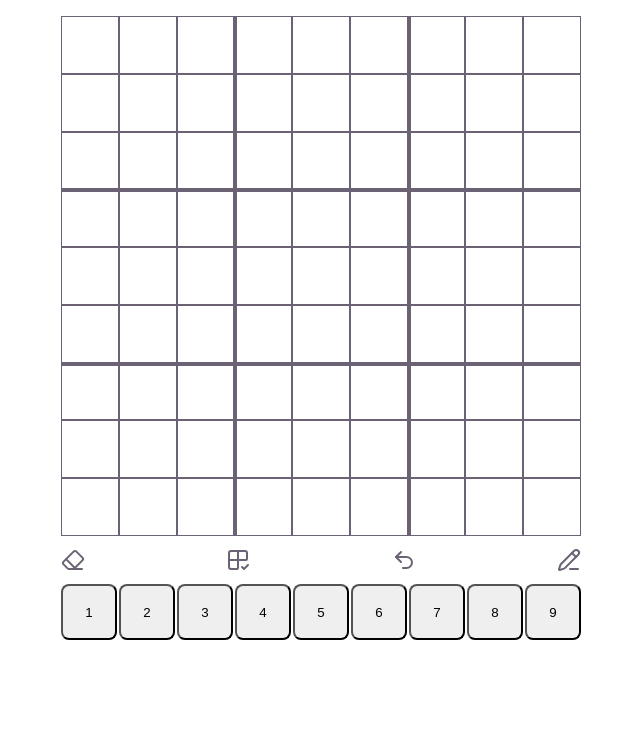
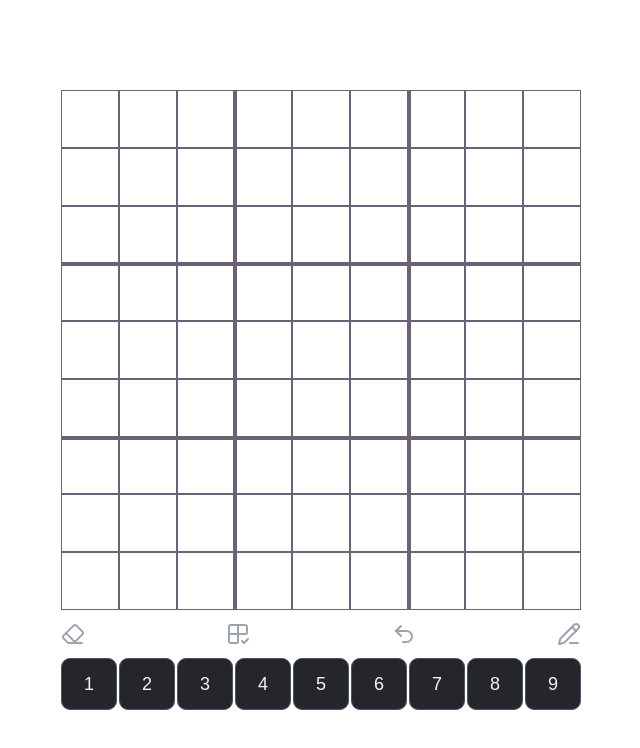
Before and after one commit to olikve02/Sudoku-Helper, a React (Vite) app: page / in a window 1280 px wide. Shown: the top 748 px of the page, without its empty margins (319-959 px from the left). Built offline with nearby package versions, Linux system fonts and the light colour scheme.

Commit message:
style: changed number buttons and icons

```diff
--- a/src/App.css
+++ b/src/App.css
@@ -11,13 +11,18 @@
   overflow: hidden;
 }
 
-.selected {
-  box-shadow: inset 0 0 0 clamp(2px, 0.6vw, 5px) darkblue;
+.cell-selected {
+  box-shadow: inset 0 0 0 2px #51418a;
+  background-color: #1b1924;
+  transition:
+    background-color 0.15s ease,
+    box-shadow 0.15s ease;
 }
 
 .screen-container {
   display: flex;
   flex-direction: column;
+  justify-content: center;
   align-items: center;
   gap: 12px;
   min-height: 100svh;
@@ -38,12 +43,45 @@
   gap: 2px;
 }
 
-.button {
+/* Number buttons */
+.number-button {
+  flex: 1;
   min-width: 0;
-  padding: 0;
-  border-radius: 8px;
-  aspect-ratio: 1/1;
+  height: 52px;
 
+  border: 1px solid #4b5563;
+  border-radius: 9px;
+
+  background-color: #25262c;
+  color: #f3f4f6;
+
+  font-size: 1rem;
+  font-weight: 500;
+
+  cursor: pointer;
+
+  transition:
+    background-color 0.15s ease,
+    border-color 0.15s ease,
+    transform 0.1s ease;
+}
+
+/* Hover */
+.number-button:hover {
+  background-color: #353640;
+  border-color: #818cf8;
+}
+
+/* Press */
+.number-button:active {
+  transform: scale(0.96);
+  background-color: #3f3f50;
+}
+
+/* Keyboard focus */
+.number-button:focus-visible {
+  outline: 2px solid #a78bfa;
+  outline-offset: 2px;
 }
 
 .icon-row{
@@ -82,3 +120,25 @@
 .sudoku-value {
   font-size: clamp(1.2rem, 5vw, 2rem);
 }
+
+/* Normal icon */
+.icon-button {
+  color: #9ca3af;
+  background: transparent;
+  transition: color 0.2s ease;
+}
+
+/* Active icon */
+.icon-button.selected {
+  color: #a78bfa;
+  background: transparent;
+}
+
+/* Hover */
+.icon-button:hover {
+  color: #e5e7eb;
+}
+
+.icon-button.selected:hover {
+  color: #c4b5fd;
+}
--- a/src/App.tsx
+++ b/src/App.tsx
@@ -22,13 +22,22 @@ function App() {
     <Box className="screen-container">
       <Board cells={cells} handleCellClicked={handleCellClicked}></Board>
       <Box className="icon-row">
-        <Eraser onClick={() => handleClearSelectedCellsClicked()} />
+        <Eraser
+          className="icon-button"
+          onClick={() => handleClearSelectedCellsClicked()}
+        />
 
-        <Grid2x2Check onClick={() => handleSelectModeClicked()} />
+        <Grid2x2Check
+          className={`icon-button ${selectMultipleCells ? "selected" : ""}`}
+          onClick={() => handleSelectModeClicked()}
+        />
 
-        <Undo2 onClick={() => handleUndoClick()} />
+        <Undo2 className="icon-button" onClick={() => handleUndoClick()} />
 
-        <PencilLine onClick={() => handleCandidateModeClicked()} />
+        <PencilLine
+          className={`icon-button ${candidateMode ? "selected " : ""}`}
+          onClick={() => handleCandidateModeClicked()}
+        />
       </Box>
       <NumberButtonRow
         handleNumberButtonClicked={handleNumberButtonClicked}
@@ -60,7 +69,7 @@ function App() {
   }
 
   function handleNumberButtonClicked(buttonNr: number) {
-    if (candidateMode) {
+    if (!candidateMode) {
       const newCells = cells.map((cell) => {
         if (cell.selected) {
           return { ...cell, value: buttonNr };
--- a/src/Components/Buttons/NumberButtonRow.tsx
+++ b/src/Components/Buttons/NumberButtonRow.tsx
@@ -8,7 +8,7 @@ function ButtonRow(props) {
         <button
           key={button}
           onClick={() => props.handleNumberButtonClicked(button + 1)}
-          className="button"
+          className="number-button"
         >
           {button + 1}
         </button>
--- a/src/Components/Cell.tsx
+++ b/src/Components/Cell.tsx
@@ -18,7 +18,7 @@ function Cell(props: CellPropsType) {
       className={`sudoku-cell
         ${props.row == 4 || props.row == 7 ? "border-top-thick" : ""}
         ${props.cell == 4 || props.cell == 7 ? "border-left-thick" : ""}
-        ${props.selected ? "selected" : ""}`}
+        ${props.selected ? "cell-selected" : ""}`}
       onClick={() => props.handleCellClicked(props.row, props.cell)}
     >
       {props.value ? (
```
